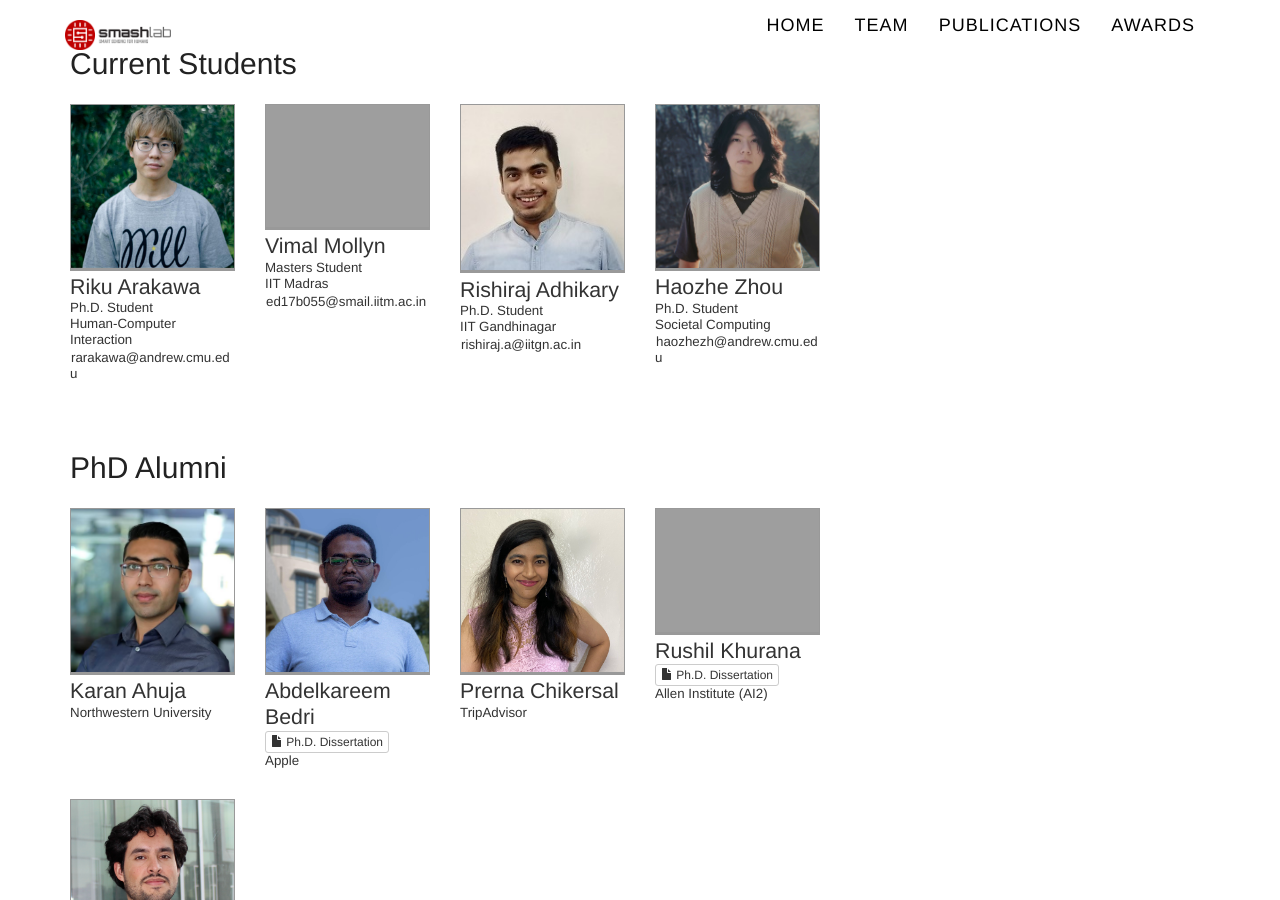
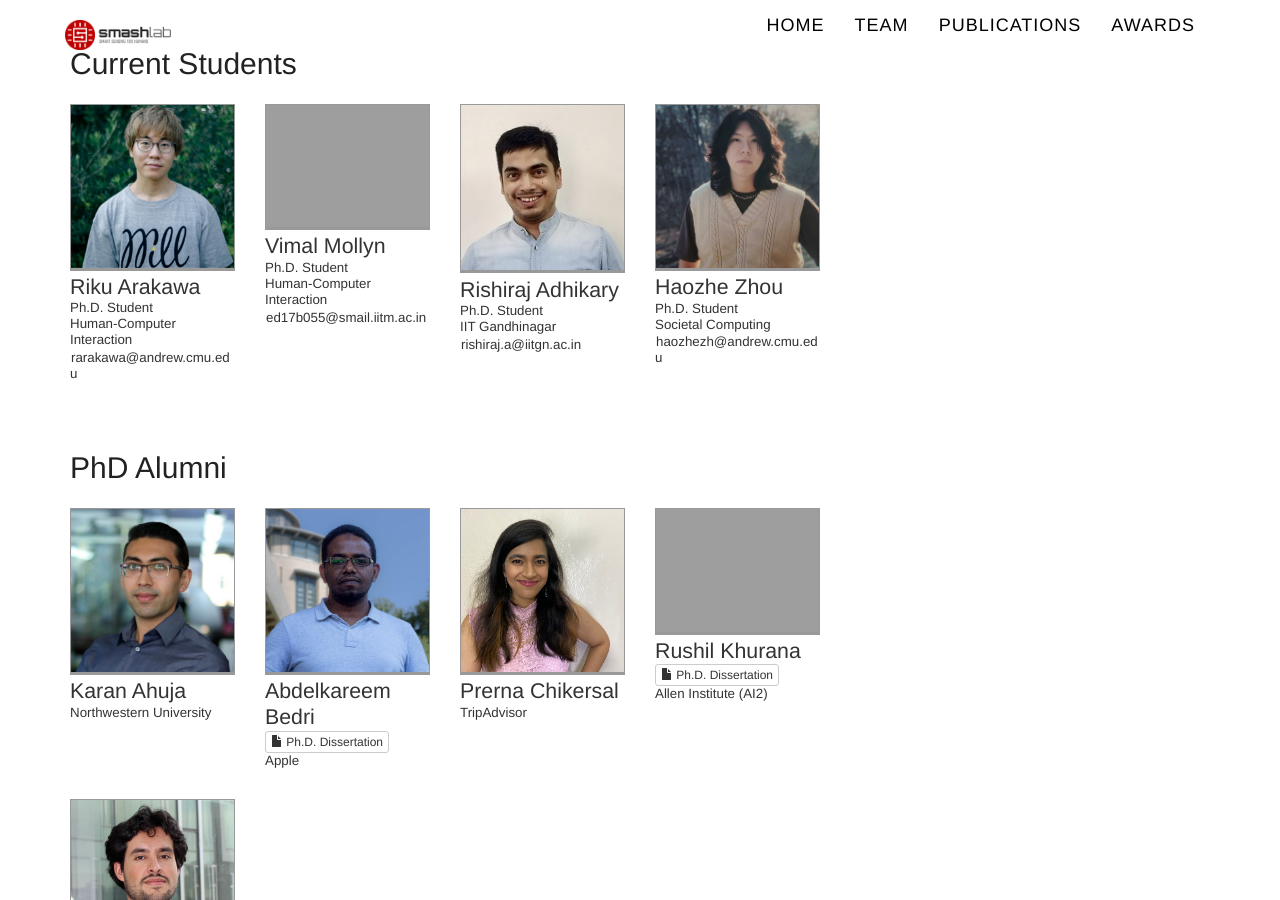
Before and after one commit to cmusmashlab/cmusmashlab.github.io, a Jekyll site: the page built from members/index.html, in a window 1280 px wide and 900 px high, scrolled down 455 px. Built offline with Jekyll 4.4.1, drawn with Linux system fonts in a browser that asks for light colours; nearby versions of some CDN libraries; some web fonts are replaced; some of the changed lines change nothing that is shown.

Commit message:
moved Vimal from masters to phd

```diff
--- a/_data/members.yml
+++ b/_data/members.yml
@@ -48,6 +48,15 @@
   affiliation: sc
   status: current
 
+- id: mollyn
+  name: Vimal Mollyn
+  image: /images/members/vimal.png
+  email: ed17b055@smail.iitm.ac.in
+  website: https://vimal-mollyn.com
+  degree: Ph.D. Student
+  affiliation: HCII
+  status: current
+
 - id: ahuja
   name: Karan Ahuja
   image: /images/members/ahuja.png
@@ -80,14 +89,7 @@
 # Other Collaborators
 
 
-- id: mollyn
-  name: Vimal Mollyn
-  image: /images/members/vimal.png
-  email: ed17b055@smail.iitm.ac.in
-  website: https://vimal-mollyn.com
-  degree: Masters Student
-  affiliation: IIT_Madras
-  status: current
+
 
 - id: rishiraj
   name: Rishiraj Adhikary
```
